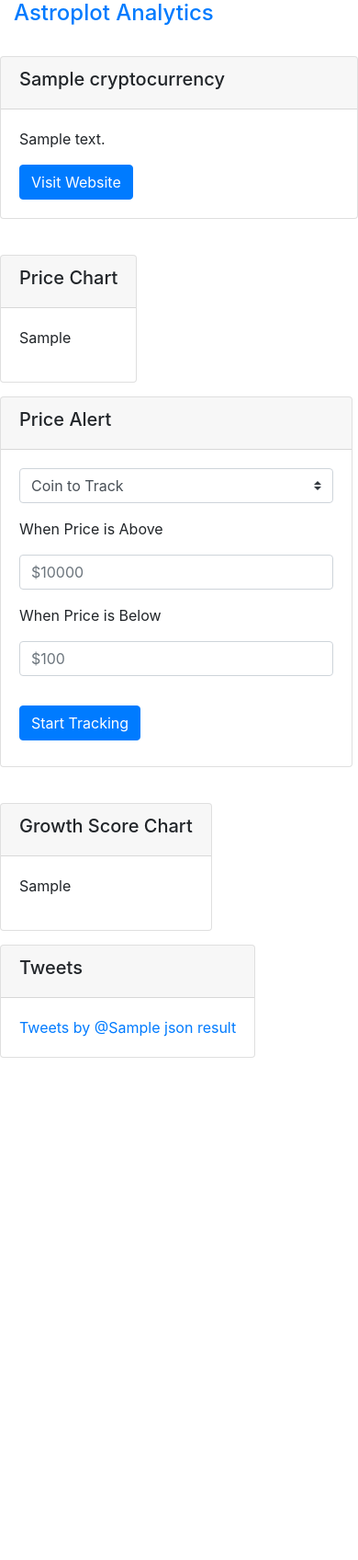
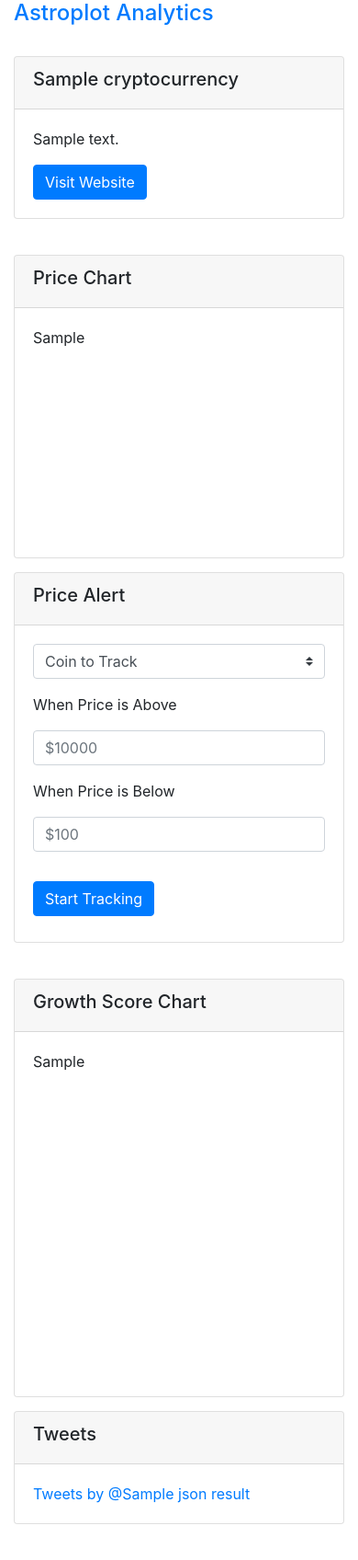
Before and after one commit to yasunakacho/astroplot, a Django app: template web/templates/detail.html in a window 390 px wide. Shown: the part 26-1722 px from the top of the page at 92% size. Before the commit the page ends 1176 px from the top, so only its background shows below. Run offline with Django 3.2, Linux system fonts and the light colour scheme; tables that the repository leaves empty hold one stand-in row (values such as "Sample post"); the template is opened without the code that fills it: values that come from a table or form of the project are taken from there, most other values are stand-ins (such as "Sample title", 1, 10 or a date in 2020); some libraries are stand-ins or nearby versions.

Commit message:
web mobile ready

```diff
--- a/web/templates/detail.html
+++ b/web/templates/detail.html
@@ -9,9 +9,11 @@
             <br>
           </div>
         </div>
+
         <div class="card-deck">
             <div class="row mb-4">
-                <div class="card" style="width: 71.2rem;">
+                <div class="col-md-12">
+                <div class="card">
                     <div class="card-header">
                         <h5>
                             {{cryptocurrency.name}}
@@ -22,9 +24,11 @@
                         <a href="{{cryptocurrency.website}}" class="btn btn-primary" target="_blank">Visit Website</a>
                     </div>
                 </div>
+                </div>
             </div>
             <div class="row mb-4">
-                <div class="card" col-md-8>
+                <div class="col-md-8">
+                <div class="card" style="height: 330px;">
                     <div class="card-header">
                         <h5>Price Chart</h5>
                     </div>
@@ -32,8 +36,9 @@
                         <p>{{json_result}}</p>
                     </div>
                 </div>
-
-                <div class="card" style="max-width: 24rem;">
+                </div>
+                <div class="col-md-4">
+                <div class="card">
                     <div class="card-header">
                         <h5>Price Alert</h5>
                     </div>
@@ -59,17 +64,20 @@
                         <button type="submit" class="btn btn-primary mb-2 center">Start Tracking</button>
                     </div>
                 </div>
-
+                </div>
             </div>
             <div class="row mb-4">
-                <div class="card" col-md-8>
-                    <div class="card-header">
-                        <h5>Growth Score Chart</h5>
-                    </div>
-                    <div class="card-body">
-                        <p>{{json_result}}</p>
+                <div class="col-sm-8">
+                    <div class="card" style="height: 455px;">
+                        <div class="card-header">
+                            <h5>Growth Score Chart</h5>
+                        </div>
+                        <div class="card-body">
+                            <p>{{json_result}}</p>
+                        </div>
                     </div>
                 </div>
+
                 <!--
                 <div class="card" style="max-width: 24rem;">
                     <div class="card-header">
@@ -80,7 +88,8 @@
                     </div>
                 </div>
                 -->
-                <div class="card" style="max-width: 24rem;">
+                <div class="col-sm-4">
+                <div class="card">
                     <div class="card-header">
                         <h5>Tweets</h5>
                     </div>
@@ -96,13 +105,14 @@
                     -->
                         <a class="twitter-timeline"
                             href="{{cryptocurrency.twitter}}"
-                            data-width="350"
+                            data-width="400"
                             data-height="350"
                             data-chrome="nofooter noborders">
                         Tweets by @{{json_result.name}}
                         </a>
                     </div>
                 </div>
+                </div>
             </div>
         </div>
     </div>
```
